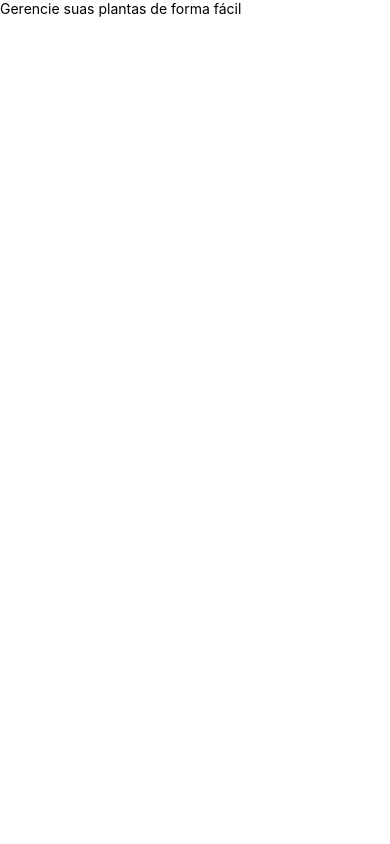
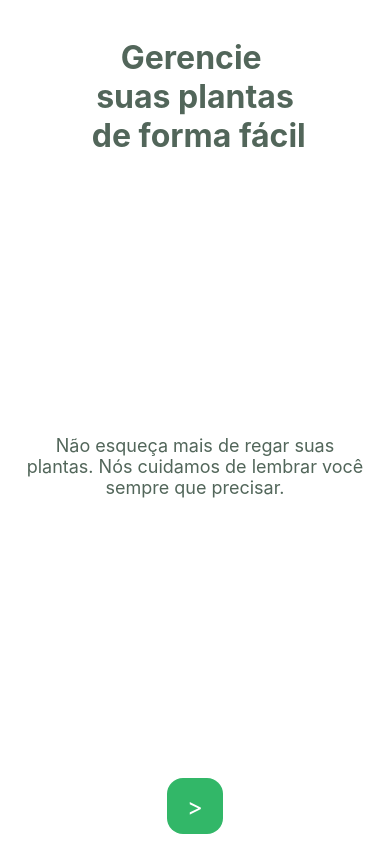
Before and after one commit to simonelopess/plantManager, a React Native app: screen / in a window 390 px wide. Built offline with nearby package versions, Linux system fonts and the light colour scheme.

Commit message:
Wip - Criação da tela inicial

```diff
--- /dev/null
+++ b/src/components/Button.jsx
@@ -0,0 +1,38 @@
+import React from "react";
+import {
+  TouchableOpacity,
+  Text,
+  StyleSheet,
+  TouchableOpacityProps,
+} from "react-native";
+import colors from "../styles/colors";
+
+//TouchableOpacityProps extend propriedade para o component
+interface ButtonProps extends TouchableOpacityProps {
+  title: string;
+}
+
+export function Button({ title, ...rest }: ButtonProps) {
+  return (
+    <TouchableOpacity style={styles.button} activeOpacity={0.8} {...rest}>
+      <Text style={styles.buttonText}>{title}</Text>
+    </TouchableOpacity>
+  );
+}
+
+const styles = StyleSheet.create({
+  button: {
+    backgroundColor: colors.green,
+    justifyContent: "center",
+    alignItems: "center",
+    borderRadius: 16,
+    marginBottom: 10,
+    height: 56,
+    width: 56,
+    paddingHorizontal: 20,
+  },
+  buttonText: {
+    color: colors.white,
+    fontSize: 24,
+  },
+});
--- a/src/pages/Welcome.jsx
+++ b/src/pages/Welcome.jsx
@@ -1,12 +1,52 @@
-import React from "react";
-import { View, Text } from "react-native";
+import React, { useState } from "react";
+import { SafeAreaView, Text, Image, StyleSheet } from "react-native";
+
+import wateringImg from "../assets/watering.png";
+import { Button } from "../components/Button";
+import colors from "../styles/colors";
 
 export function Welcome() {
+  const [visible, setVisible] = useState(false);
+
+  function handleVisibility() {
+    setVisible(true);
+  }
   return (
-    <>
-      <View>
-        <Text>Gerencie suas plantas de forma fácil</Text>
-      </View>
-    </>
+    <SafeAreaView style={styles.container}>
+      <Text style={styles.title}>
+        Gerencie {"\n"} suas plantas {"\n"} de forma fácil
+      </Text>
+      {visible && <Image source={wateringImg} style={styles.image} />}
+      <Text style={styles.subtitle}>
+        Não esqueça mais de regar suas plantas. Nós cuidamos de lembrar você
+        sempre que precisar.
+      </Text>
+      <Button title=">" />
+    </SafeAreaView>
   );
 }
+
+const styles = StyleSheet.create({
+  container: {
+    flex: 1,
+    alignItems: "center",
+    justifyContent: "space-between",
+  },
+  title: {
+    fontSize: 32,
+    fontWeight: "bold",
+    textAlign: "center",
+    color: colors.heading,
+    marginTop: 38,
+  },
+  subtitle: {
+    textAlign: "center",
+    fontSize: 18,
+    paddingHorizontal: 20,
+    color: colors.heading,
+  },
+  image: {
+    width: 292,
+    height: 284,
+  },
+});
--- /dev/null
+++ b/src/styles/colors.ts
@@ -0,0 +1,19 @@
+export default {
+  green: '#32B768',
+  green_dark: '#2B7A4B',
+  green_light: '#DAF2E4',
+
+  heading: '#52665A',
+  body_dark: '#738078',
+  body_light: '#AAB2AD',
+
+  background: '#FFFFFF',
+  shape: '#F0F0F0',
+  white: '#FFFFFF',
+  gray: '#CFCFCF',
+
+  blue: '#3D7199',
+  blue_light: '#EBF6FF',
+
+  red: '#E83F5B',
+};
```
